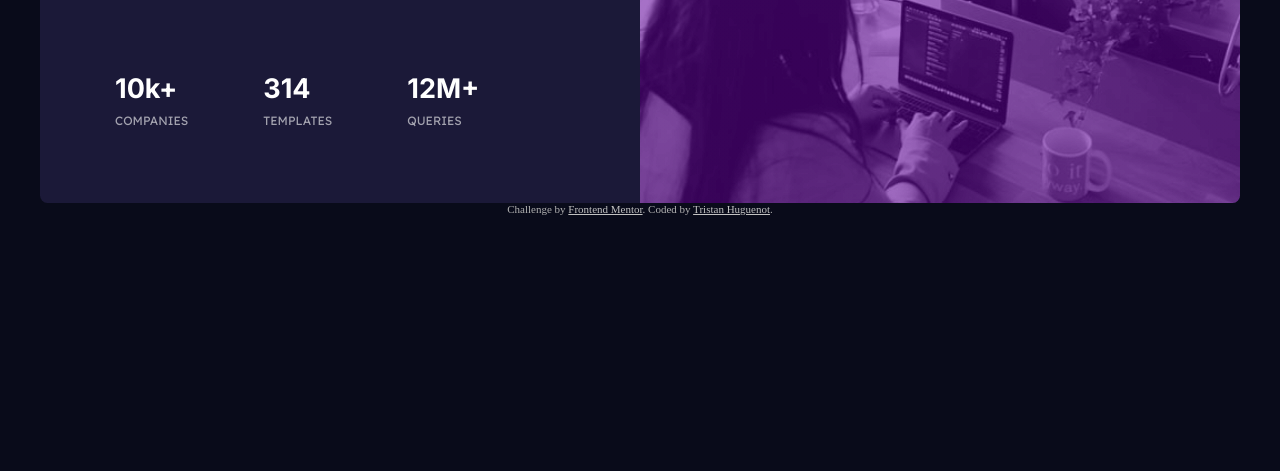
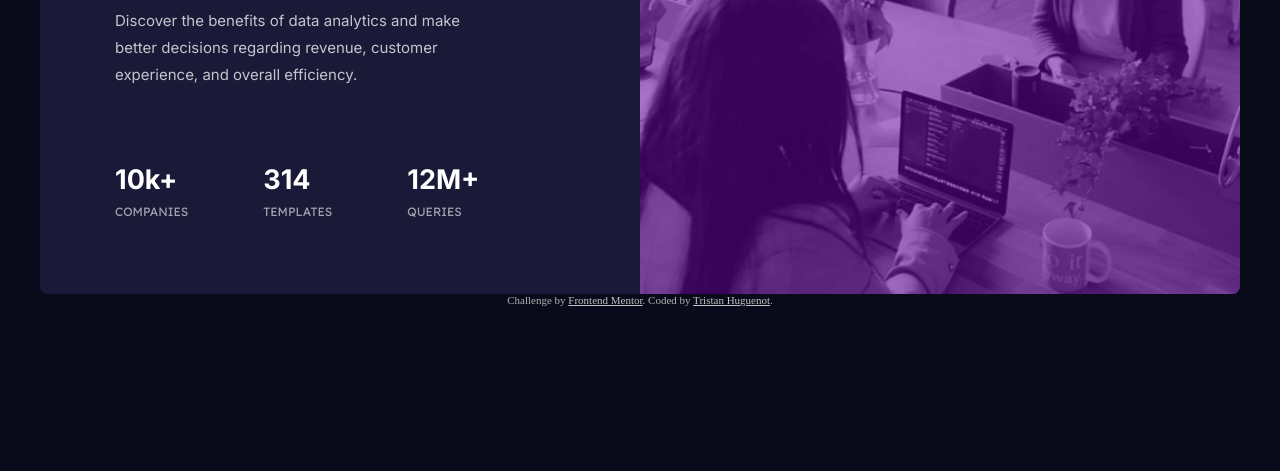
Before and after one commit to Tristan-Huguenot/frontendmentor, a plain HTML site: page stats_preview_card_component/index.html in a window 1280 px wide. Shown: the part 329-800 px from the top of the page. Drawn offline with Linux system fonts and the light colour scheme.

Commit message:
Componsant centré

```diff
--- a/stats_preview_card_component/style.css
+++ b/stats_preview_card_component/style.css
@@ -3,6 +3,10 @@
 }
 body{
     font-size: 15px;
+    height: 97vh;
+    display: flex;
+    justify-content: center;
+    align-items: center;
     background-color: hsl(233, 47%, 7%);
 }
 .wrapper{
```
